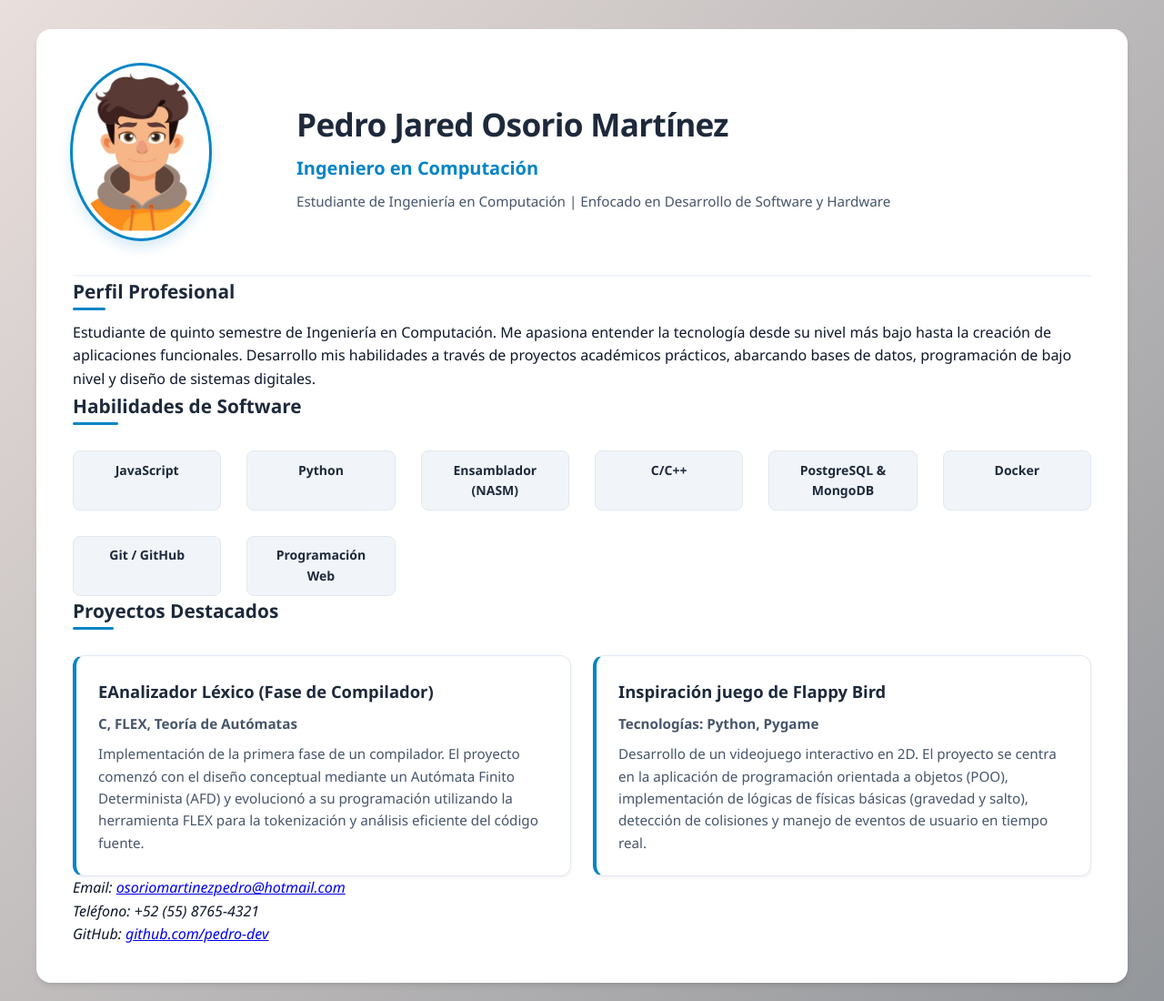
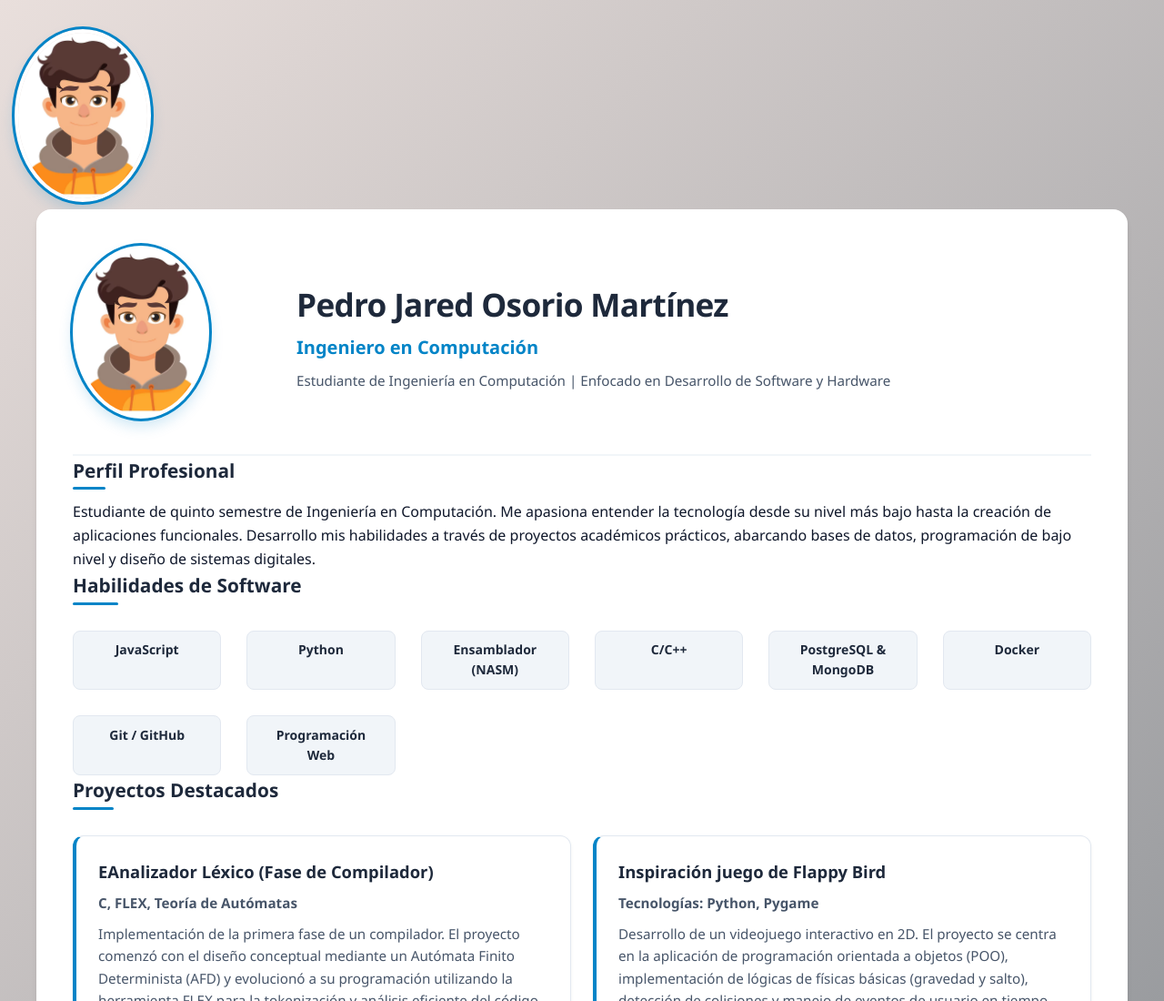
Before and after one commit to Pedro-181207/CV-Portafolio, a plain HTML site: page index.html in a window 1280 px wide. Shown: the top 1100 px of the page at 91% size. Drawn offline with Linux system fonts and the light colour scheme; files whose address does not match are found by name.

Commit message:
Fix stylesheet path and add profile avatar
Updated stylesheet link and added profile image.

```diff
--- a/index.html
+++ b/index.html
@@ -5,7 +5,12 @@
     <meta charset="UTF-8">
     <meta name="viewport" content="width=device-width, initial-scale=1.0">
     <title>CV - Ing. Pedro Jared Osorio Martínez</title>
-    <link rel="stylesheet" href="/home/pedro/Documentos/Programacion web/Proyecto2/css/styles.css">
+    <link rel="stylesheet" href="css/styles.css">
+
+<img src="Avatar.jpg"
+     alt="Fotografía de Pedro Jared Osorio Martínez"
+     class="profile-avatar">
+
 </head>
 
 <body>
```
